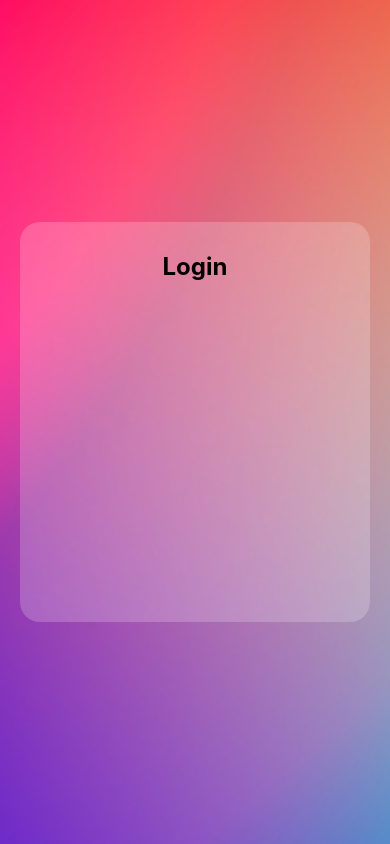
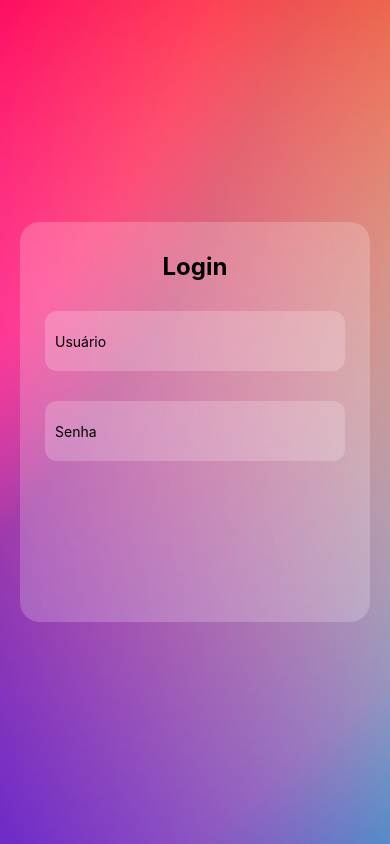
Before and after one commit to mateusmatosleonardo/layout-login, a React Native app: screen / in a window 390 px wide. Built offline with nearby package versions, Linux system fonts and the light colour scheme.

Commit message:
feat: add inputs the user and password
creating input of user and password

```diff
--- a/App.tsx
+++ b/App.tsx
@@ -4,7 +4,8 @@ import {
   StyleSheet,
    Text,
    View,
-   ImageBackground
+   ImageBackground,
+   TextInput
 } from 'react-native';
 
 export default function App() {
@@ -25,6 +26,14 @@ export default function App() {
           >
             Login
           </Text>
+          <TextInput
+            placeholder="Usuário"
+            style={styles.input}
+          />
+          <TextInput
+            placeholder="Senha"
+            style={styles.input}
+          />
         </View>
       </ImageBackground>
     </View>
@@ -52,5 +61,13 @@ const styles = StyleSheet.create({
     alignItems: 'center',
     backgroundColor: 'rgba(255, 255, 255, 0.2)',
     borderRadius: 20
+  },
+  input: {
+    backgroundColor: 'rgba(255, 255, 255, 0.2)',
+    width: 300,
+    height: 60,
+    borderRadius: 12,
+    paddingLeft: 10,
+    marginBottom: 30
   }
 });
```
